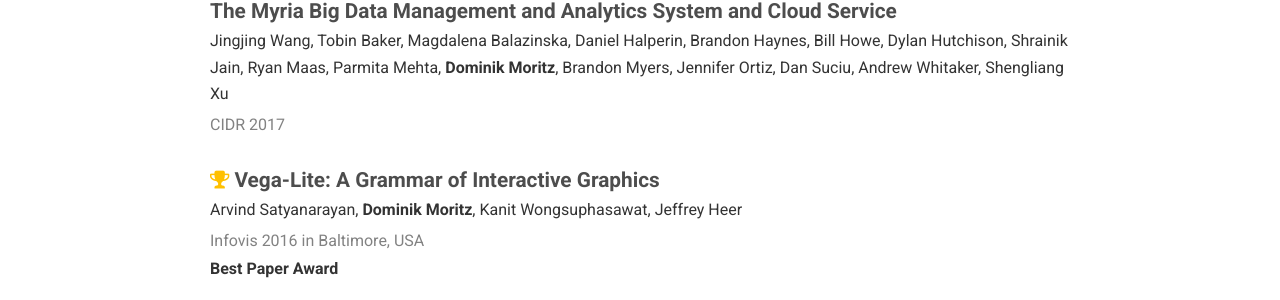
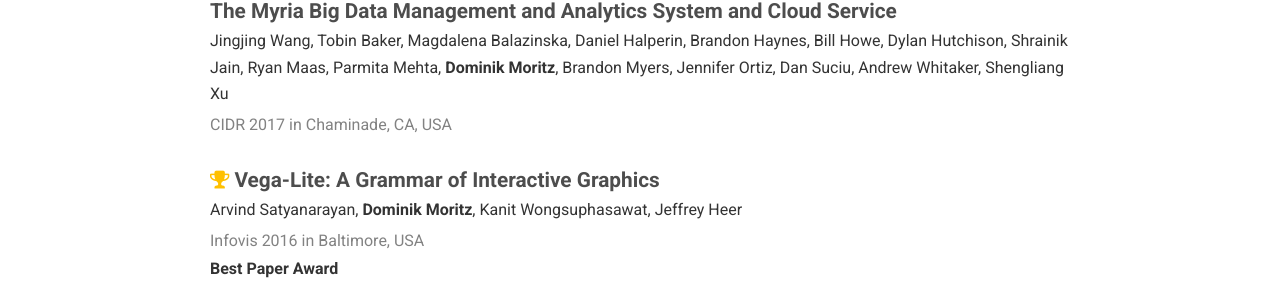
Before and after one commit to domoritz/domoritz.github.io, a Jekyll site: the page built from publications.md, in a window 1280 px wide and 900 px high. Shown: the part 285-585 px from the top of the window. Built offline with Jekyll 4.4.1, drawn with Linux system fonts in a browser that asks for light colours; nearby versions of some CDN libraries.

Commit message:
fix venue for cidr

```diff
--- a/_data/publications.yml
+++ b/_data/publications.yml
@@ -18,7 +18,8 @@
     - Andrew Whitaker
     - Shengliang Xu
   venue: CIDR 2017
-  velue_url: http://cidrdb.org/cidr2017/
+  venue_location: Chaminade, CA, USA
+  venue_url: http://cidrdb.org/cidr2017/
 - title: "Vega-Lite: A Grammar of Interactive Graphics"
   year: 2017
   authors:
```
